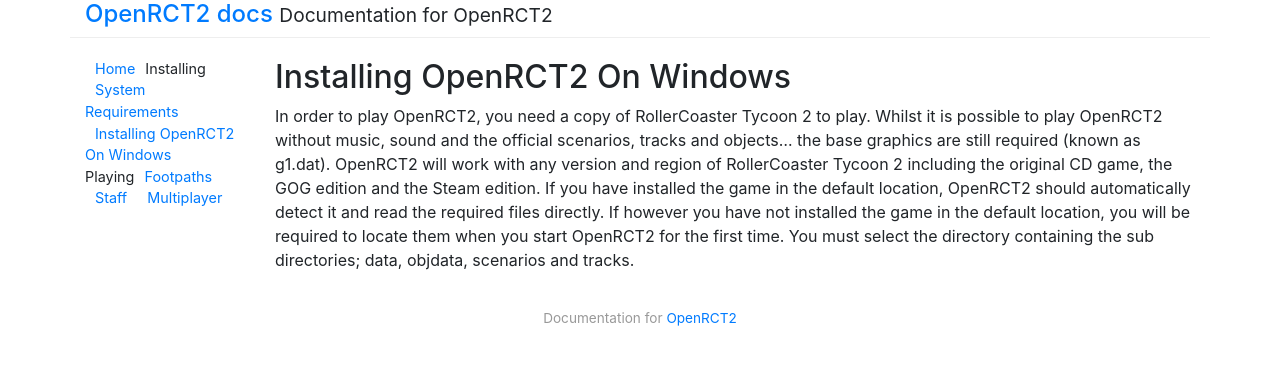
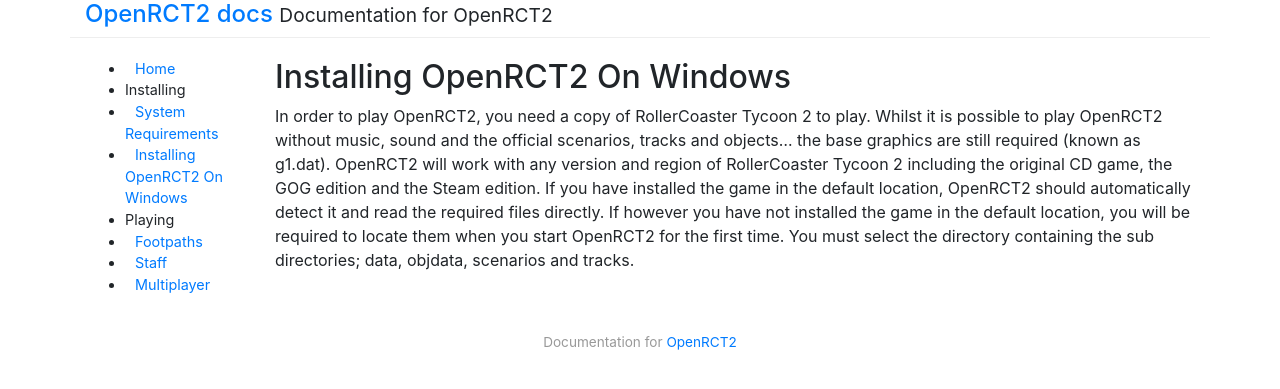
Before and after one commit to OpenRCT2/docs, a Jekyll site: the page built from installing/_posts/2018-05-18-windows.md, in a window 1280 px wide. Shown: the top 389 px of the page. Built offline with Jekyll 4.4.1, drawn with Linux system fonts in a browser that asks for light colours.

Commit message:
Quick-fix navigation

```diff
--- a/_includes/navigation.html
+++ b/_includes/navigation.html
@@ -1,4 +1,4 @@
-<ul class="nav nav-list">
+<ul class="navigation">
     <li><a href="{{ site.baseurl }}/">Home</a></li>
     {% for section in site.sections %}
         {% assign attr = section[0] %}
@@ -6,9 +6,12 @@
 
         {% for page in site.categories[attr] %}
             {% if forloop.first %}
-                <li class="nav-header">{{ label }}</li>
+                <li class="nav-header">{{ label }}<ul>
             {% endif %}
             <li data-order="{{ page.order }}"><a href="{{ site.baseurl }}{{ page.url }}">{{ page.title }}</a></li>
+            {% if forloop.last %}
+                </ul></li>
+            {% endif %}
         {% endfor %}
     {% endfor %}
 <!-- List additional links. It is recommended to add a divider
```
